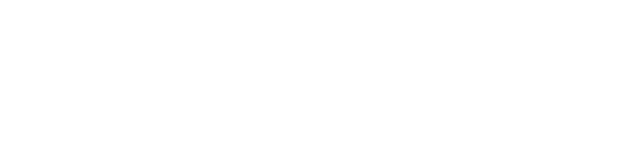
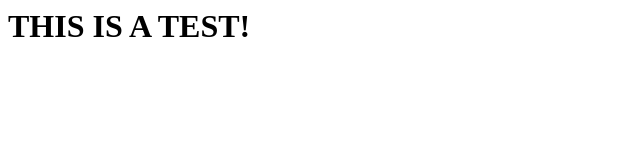
Before and after one commit to AustinJackS/IOS-apps, a plain HTML site: page index.html in a window 1280 px wide. Shown: the whole page, without its empty margins (0-640 px from the left). Drawn offline with Linux system fonts and the light colour scheme.

Commit message:
Update index.html

```diff
--- a/index.html
+++ b/index.html
@@ -1,2 +1,4 @@
 <html>
+<meta name="apple-mobile-web-app-capable" content="yes" />
+  <h1>THIS IS A TEST!</h1>
 </html>
```
